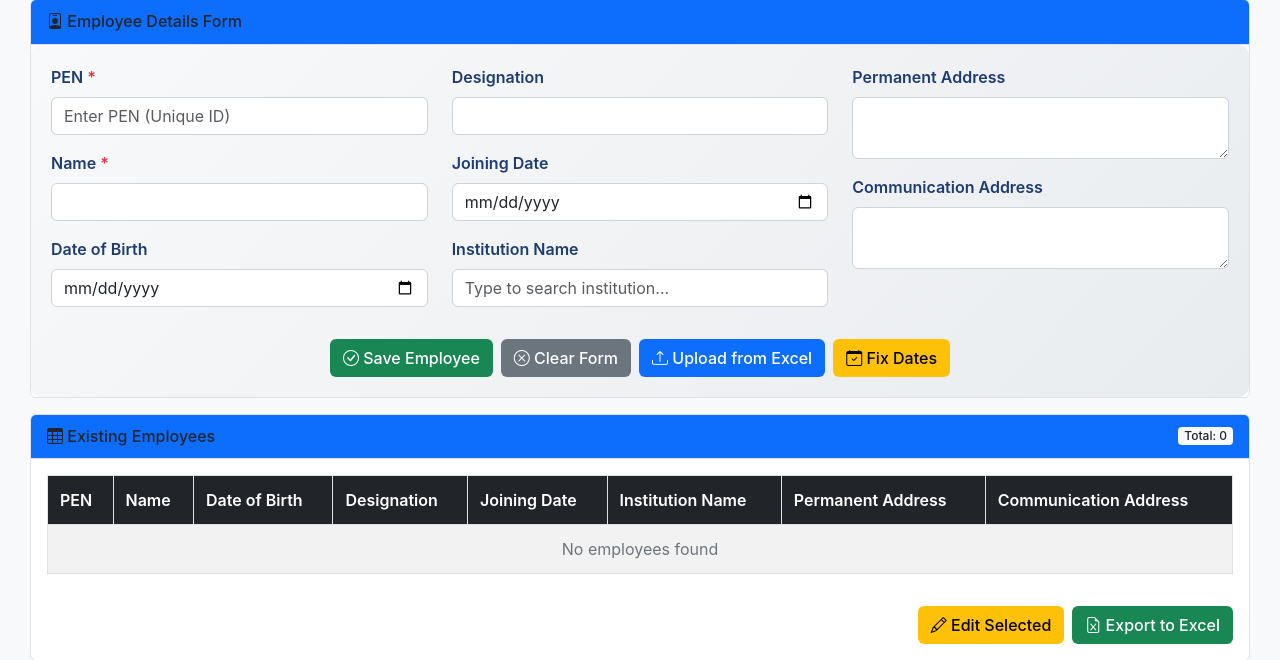
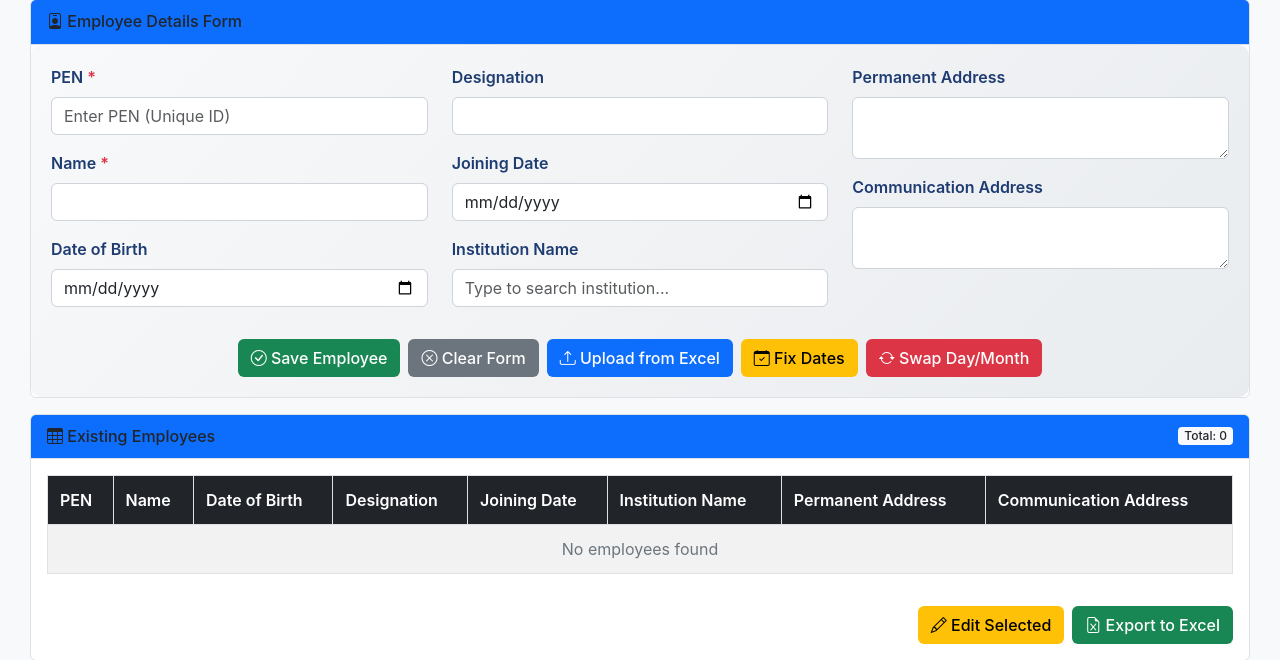
Before and after one commit to akhilraj4117/vigilance-fms, a Flask app: page /employees/ in a window 1280 px wide. Shown: the part 435-1095 px from the top of the page. Run offline with Flask 3, Linux system fonts and the light colour scheme; a user stored in the database is signed in; some libraries are stand-ins or nearby versions.

Commit message:
Add Swap Day/Month feature to fix reversed dates

```diff
--- a/routes/employees.py
+++ b/routes/employees.py
@@ -480,6 +480,64 @@ def fix_employee_dates():
         return jsonify({'success': False, 'message': f'Error fixing dates: {str(e)}'})
 
 
+@employees_bp.route('/swap-day-month', methods=['POST'])
+@login_required
+def swap_day_month_dates():
+    """Swap day and month in all employee dates.
+    Use this when dates were imported with DD/MM and MM/DD swapped.
+    Only swaps if both day and month values are valid (1-12 for swapped month).
+    """
+    if not current_user.is_admin():
+        return jsonify({'success': False, 'message': 'Only administrators can swap dates.'})
+
+    try:
+        employees = Employee.query.all()
+        fixed_count = 0
+        skipped = []
+
+        for emp in employees:
+            changed = False
+
+            # Swap date_of_birth
+            if emp.date_of_birth and '-' in emp.date_of_birth:
+                parts = emp.date_of_birth.split('-')
+                if len(parts) == 3:
+                    try:
+                        day = int(parts[0])
+                        month = int(parts[1])
+                        year = parts[2]
+                        # Only swap if both can be valid months (1-12)
+                        if 1 <= day <= 12 and 1 <= month <= 31:
+                            emp.date_of_birth = f"{month:02d}-{day:02d}-{year}"
+                            changed = True
+                    except ValueError:
+                        pass
+
+            # Swap joining_date
+            if emp.joining_date and '-' in emp.joining_date:
+                parts = emp.joining_date.split('-')
+                if len(parts) == 3:
+                    try:
+                        day = int(parts[0])
+                        month = int(parts[1])
+                        year = parts[2]
+                        # Only swap if both can be valid months (1-12)
+                        if 1 <= day <= 12 and 1 <= month <= 31:
+                            emp.joining_date = f"{month:02d}-{day:02d}-{year}"
+                            changed = True
+                    except ValueError:
+                        pass
+
+            if changed:
+                fixed_count += 1
+
+        db.session.commit()
+        return jsonify({'success': True, 'message': f'Swapped day/month for {fixed_count} employees.'})
+    except Exception as e:
+        db.session.rollback()
+        return jsonify({'success': False, 'message': f'Error swapping dates: {str(e)}'})
+
+
 @employees_bp.route('/by-institution/<institution_name>')
 @login_required
 def by_institution(institution_name):
--- a/templates/employees/list.html
+++ b/templates/employees/list.html
@@ -273,6 +273,9 @@
                     {% if current_user.is_admin() %}
                     <button type="button" class="btn btn-warning" onclick="fixEmployeeDates()" title="Convert all dates to DD-MM-YYYY format">
                         <i class="bi bi-calendar-check"></i> Fix Dates
+                    </button>
+                    <button type="button" class="btn btn-danger" onclick="swapDayMonth()" title="Swap day and month in all dates (use if dates are reversed)">
+                        <i class="bi bi-arrow-repeat"></i> Swap Day/Month
                     </button>
                     {% endif %}
                 </div>
@@ -600,6 +603,33 @@ function fixEmployeeDates() {
     });
 }
 
+function swapDayMonth() {
+    if (!confirm('This will SWAP the day and month in all dates (e.g., 07-02-2013 becomes 02-07-2013).\n\nUse this ONLY if your dates were imported with American format and day/month are reversed.\n\nContinue?')) {
+        return;
+    }
+
+    fetch('{{ url_for("employees.swap_day_month_dates") }}', {
+        method: 'POST',
+        headers: {
+            'Content-Type': 'application/json',
+            'X-CSRFToken': '{{ csrf_token() }}'
+        }
+    })
+    .then(response => response.json())
+    .then(data => {
+        if (data.success) {
+            alert(data.message);
+            window.location.reload();
+        } else {
+            alert('Error: ' + data.message);
+        }
+    })
+    .catch(error => {
+        console.error('Error:', error);
+        alert('An error occurred while swapping dates.');
+    });
+}
+
 // Keyboard shortcuts
 document.addEventListener('keydown', function(e) {
     // Ctrl+F to focus search
```
